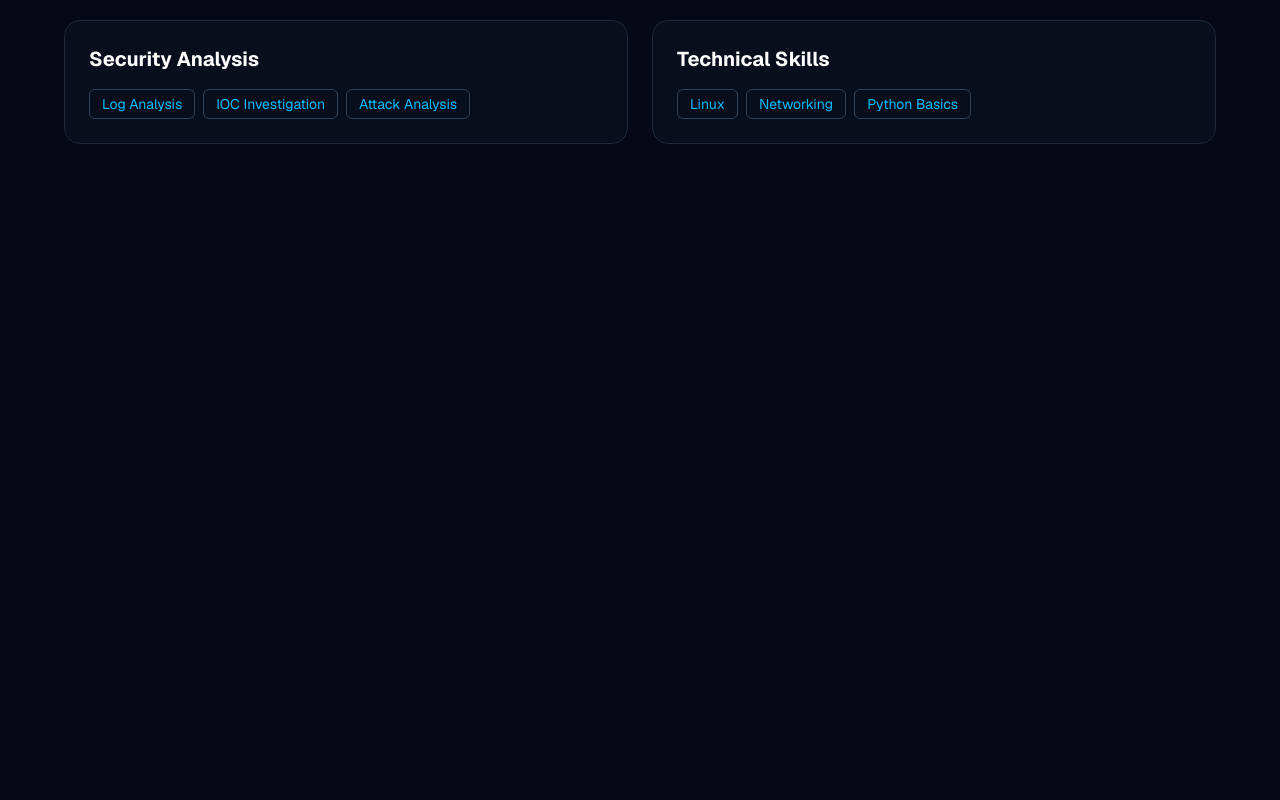
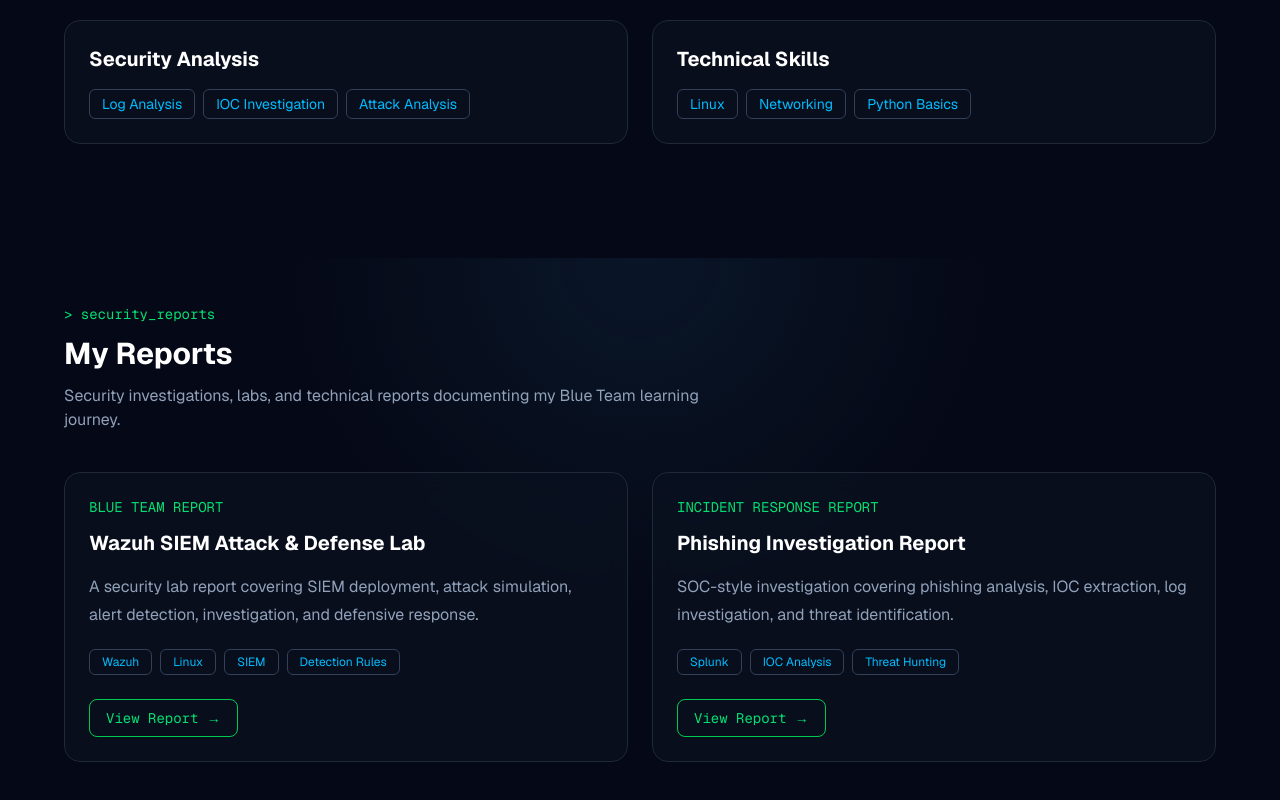
Before and after one commit to naeim179/naeem_web, a Next.js app: page / in a window 1280 px wide. Shown: the part 2142-2942 px from the top of the page. Before the commit the page ends 2366 px from the top, so only its background shows below. Built offline with nearby package versions, Linux system fonts and the light colour scheme.

Commit message:
feat: add security reports section

```diff
--- a/app/page.tsx
+++ b/app/page.tsx
@@ -2,6 +2,7 @@ import About from "@/components/About";
 import FeaturedWork from "@/components/FeaturedWork";
 import Hero from "@/components/Hero";
 import Navbar from "@/components/Navbar";
+import Reports from "@/components/Reports";
 import Skills from "@/components/Skills";
 
 export default function Home() {
@@ -14,6 +15,7 @@ export default function Home() {
         <FeaturedWork />
         <About />
         <Skills />
+        <Reports />
       </main>
     </>
   );
--- /dev/null
+++ b/components/ReportCard.tsx
@@ -0,0 +1,44 @@
+type ReportCardProps = {
+  title: string;
+  type: string;
+  description: string;
+  tools: string[];
+};
+
+export default function ReportCard({
+  title,
+  type,
+  description,
+  tools,
+}: ReportCardProps) {
+  return (
+    <div className="glass-card p-6 transition hover:-translate-y-1 hover:border-green-400">
+      <p className="font-mono text-sm text-green-400">
+        {type}
+      </p>
+
+      <h3 className="mt-3 text-xl font-bold text-white">
+        {title}
+      </h3>
+
+      <p className="mt-4 leading-7 text-slate-400">
+        {description}
+      </p>
+
+      <div className="mt-5 flex flex-wrap gap-2">
+        {tools.map((tool) => (
+          <span
+            key={tool}
+            className="rounded-md border border-slate-700 px-3 py-1 text-xs text-sky-400"
+          >
+            {tool}
+          </span>
+        ))}
+      </div>
+
+      <button className="mt-6 rounded-lg border border-green-500 px-4 py-2 font-mono text-sm text-green-400 transition hover:bg-green-500 hover:text-black">
+        View Report →
+      </button>
+    </div>
+  );
+}
--- /dev/null
+++ b/components/Reports.tsx
@@ -0,0 +1,57 @@
+import ReportCard from "./ReportCard";
+
+const reports = [
+  {
+    title: "Wazuh SIEM Attack & Defense Lab",
+    type: "BLUE TEAM REPORT",
+    description:
+      "A security lab report covering SIEM deployment, attack simulation, alert detection, investigation, and defensive response.",
+    tools: [
+      "Wazuh",
+      "Linux",
+      "SIEM",
+      "Detection Rules",
+    ],
+  },
+  {
+    title: "Phishing Investigation Report",
+    type: "INCIDENT RESPONSE REPORT",
+    description:
+      "SOC-style investigation covering phishing analysis, IOC extraction, log investigation, and threat identification.",
+    tools: [
+      "Splunk",
+      "IOC Analysis",
+      "Threat Hunting",
+    ],
+  },
+];
+
+export default function Reports() {
+  return (
+    <section className="container py-20">
+      <div className="mb-10">
+        <p className="font-mono text-sm text-green-400">
+          &gt; security_reports
+        </p>
+
+        <h2 className="mt-3 text-3xl font-bold text-white">
+          My Reports
+        </h2>
+
+        <p className="mt-3 max-w-2xl text-slate-400">
+          Security investigations, labs, and technical reports
+          documenting my Blue Team learning journey.
+        </p>
+      </div>
+
+      <div className="grid gap-6 md:grid-cols-2">
+        {reports.map((report) => (
+          <ReportCard
+            key={report.title}
+            {...report}
+          />
+        ))}
+      </div>
+    </section>
+  );
+}
--- /dev/null
+++ b/content/reports/phishing-investigation.md
@@ -0,0 +1,18 @@
+# Phishing Investigation
+
+## Overview
+
+SOC investigation workflow for analyzing a phishing incident.
+
+## Tools
+
+- Splunk
+- IOC Analysis
+- Threat Hunting
+
+## Objectives
+
+- Identify malicious indicators
+- Analyze logs
+- Investigate attacker activity
+- Document findings
--- /dev/null
+++ b/content/reports/wazuh-lab.md
@@ -0,0 +1,19 @@
+# Wazuh SIEM Attack & Defense Lab
+
+## Overview
+
+A Blue Team security lab focused on SIEM monitoring, attack detection, and incident response.
+
+## Tools
+
+- Wazuh
+- Linux
+- SIEM
+- Security Monitoring
+
+## Objectives
+
+- Deploy SIEM monitoring
+- Generate security events
+- Analyze alerts
+- Improve detection capability
```
